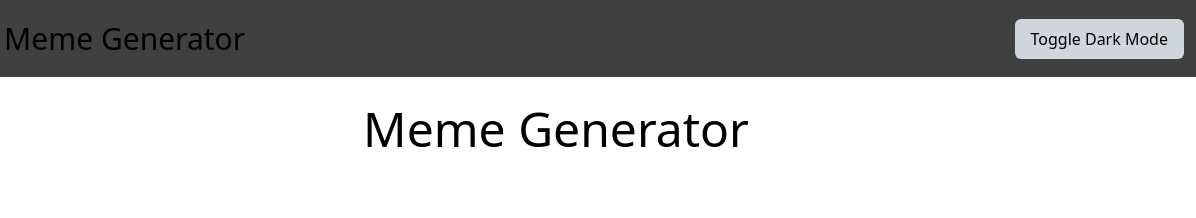
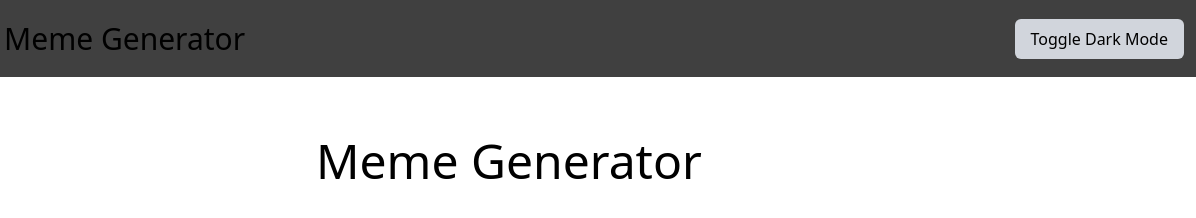
Before and after one commit to MohamadElgendy23/memegenerator, a website built with Vite: page index.html in a window 1280 px wide. Shown: the top 218 px of the page, 84-1280 px from the left. Built offline with nearby package versions, Linux system fonts and the light colour scheme.

Commit message:
adding tailwind css and html for the main.js file

```diff
--- a/src/main.js
+++ b/src/main.js
@@ -1,5 +1,5 @@
 document.querySelector("#app").innerHTML = `
-  <div class="flex items-center justify-center flex-col">
+  <div class="flex justify-center flex-col">
     <nav class="relative flex w-full flex-wrap items-center justify-between bg-neutral-700 dark:bg-white py-2 shadow-dark-mild lg:py-4">
       <div class="flex w-full flex-wrap items-center justify-between px-3">
         <div class="ms-2">
@@ -8,7 +8,11 @@ document.querySelector("#app").innerHTML = `
         <button id="theme-toggle" class="bg-gray-300 hover:bg-gray-400 px-4 py-2 rounded-md dark:text-black">Toggle Dark Mode</button>
       </div>
     </nav>
-    <div class="flex"><h1 class="text-5xl mt-7">Meme Generator</h1></div>
+    <div class="ml-100">
+      <h1 class="text-5xl mt-15 mb-10">Meme Generator</h1>
+      <hr class="w-3/4">
+
+    </div>
   </div>
 `;
 
```
Also changed, not shown: src/output.css.
